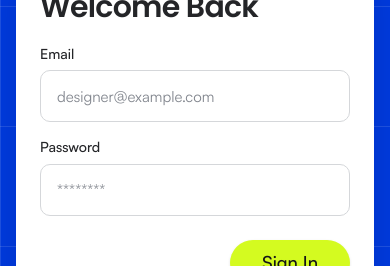
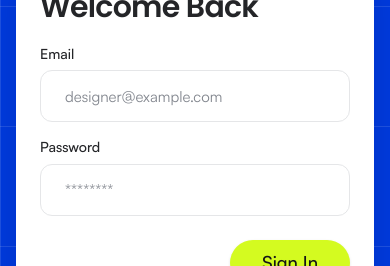
Before and after one commit to MostafizurRahman199/bytespace, a Next.js app: page /login in a window 390 px wide. Shown: the part 234-500 px from the top of the page. Built offline with nearby package versions, Linux system fonts and the light colour scheme; a web font is replaced by a local one.

Commit message:
update border, padding, and responsive typography in AuthInput

```diff
--- a/src/components/auth/AuthInput.tsx
+++ b/src/components/auth/AuthInput.tsx
@@ -25,7 +25,7 @@ export default function AuthInput({
         id={id}
         type={type}
         placeholder={placeholder}
-        className={`w-full h-[52px] rounded-[10px] border border-[#D5D7DA] px-4 text-[15px] font-satoshi text-[#141517] placeholder:text-[#82868E] bg-white focus:outline-none focus:border-[#003BE2] focus:ring-1 focus:ring-[#003BE2] transition-all duration-200 ${className}`}
+        className={`w-full h-[52px] rounded-[12px] border border-[#E5E6E8] px-6 py-3 text-[15px] sm:text-[16px] font-satoshi text-[#141517] placeholder:text-[#82868E] bg-white focus:outline-none focus:border-[#003BE2] focus:ring-1 focus:ring-[#003BE2] transition-all duration-200 ${className}`}
         {...props}
       />
     </div>
```
